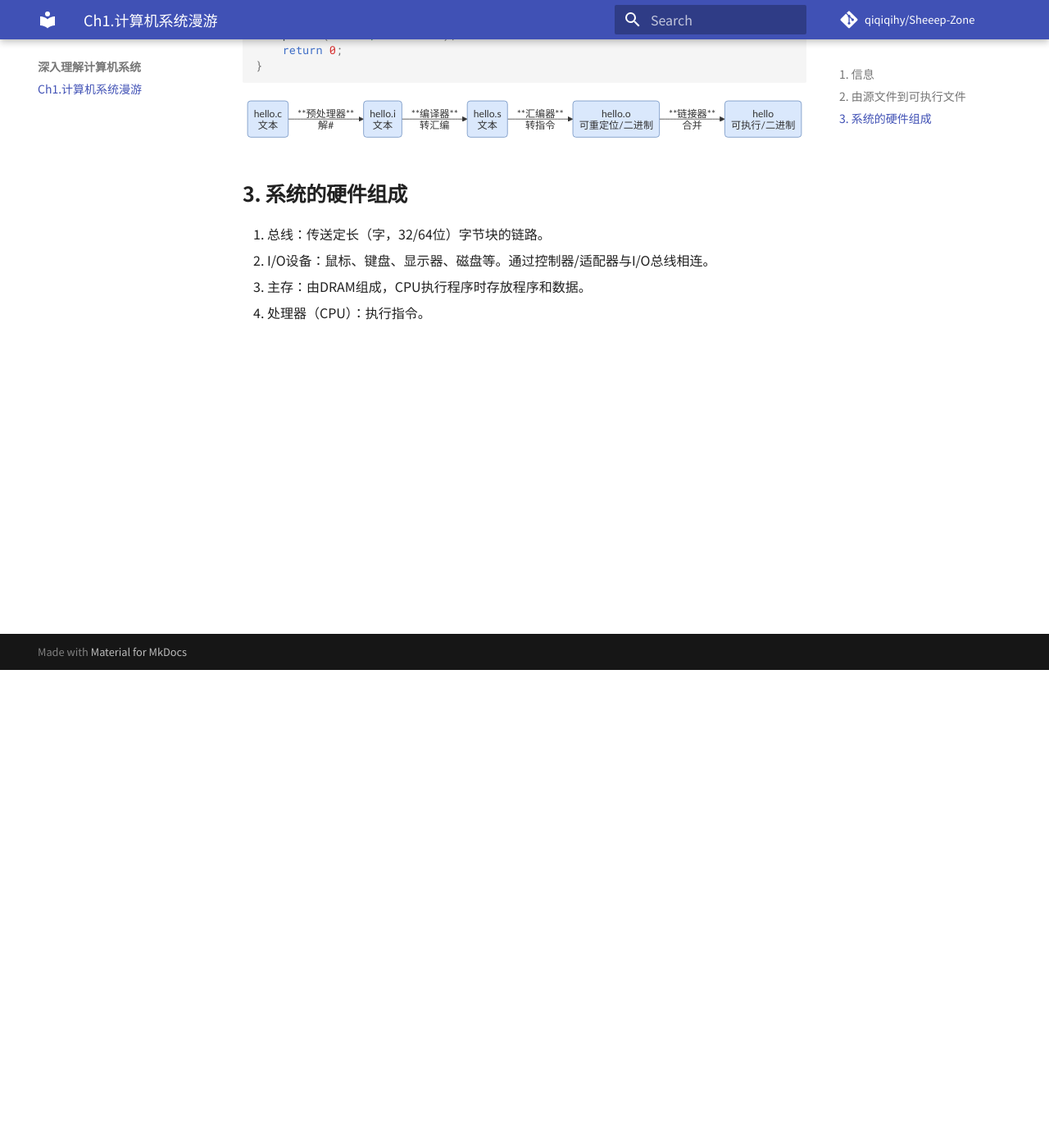
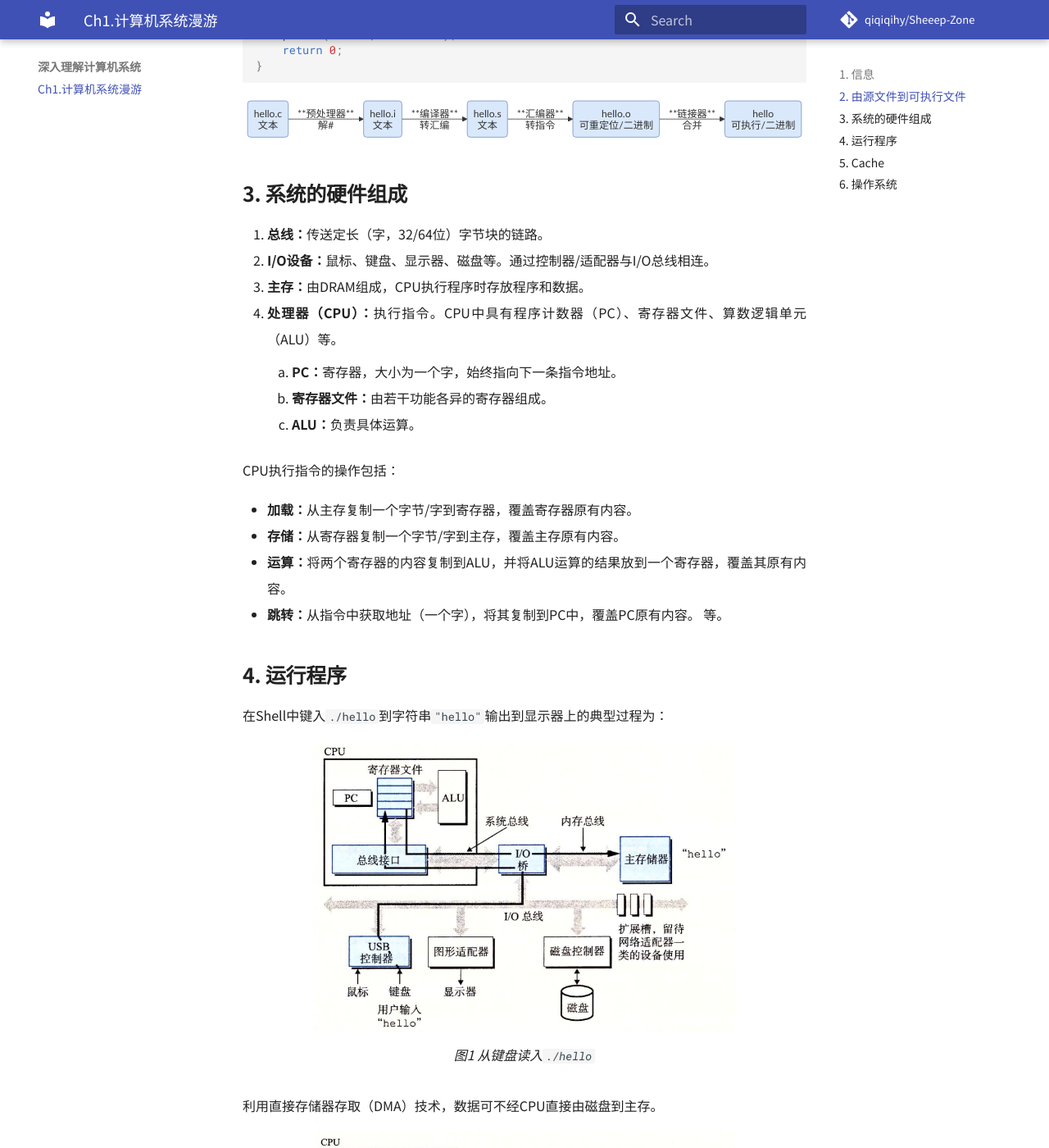
Before and after one commit to qiqiqihy/Sheeep-Zone, an MkDocs documentation site: the page built from docs/cs-ch1.md, in a window 1280 px wide and 1400 px high, scrolled down 583 px. Shown: the whole window at 82% size. Built offline with MkDocs 1.6.1 and Material for MkDocs 9.7.7, drawn with Linux system fonts in a browser that asks for light colours; comment, search, counter and statistics services are not loaded; some of the changed text lies outside the part shown.

Commit message:
docs: editing cs-ch1.md

```diff
--- a/docs/cs-ch1.md
+++ b/docs/cs-ch1.md
@@ -30,7 +30,49 @@ flowchart LR
 
 ## 3. 系统的硬件组成
 
-1. 总线：传送定长（字，32/64位）字节块的链路。
-2. I/O设备：鼠标、键盘、显示器、磁盘等。通过控制器/适配器与I/O总线相连。
-3. 主存：由DRAM组成，CPU执行程序时存放程序和数据。
-4. 处理器（CPU）：执行指令。
+1. **总线：**传送定长（字，32/64位）字节块的链路。
+2. **I/O设备：**鼠标、键盘、显示器、磁盘等。通过控制器/适配器与I/O总线相连。
+3. **主存：**由DRAM组成，CPU执行程序时存放程序和数据。
+4. **处理器（CPU）：**执行指令。CPU中具有程序计数器（PC）、寄存器文件、算数逻辑单元（ALU）等。
+    1. **PC：**寄存器，大小为一个字，始终指向下一条指令地址。
+    2. **寄存器文件：**由若干功能各异的寄存器组成。
+    3. **ALU：**负责具体运算。
+
+CPU执行指令的操作包括：
+
+- **加载：**从主存复制一个字节/字到寄存器，覆盖寄存器原有内容。
+- **存储：**从寄存器复制一个字节/字到主存，覆盖主存原有内容。
+- **运算：**将两个寄存器的内容复制到ALU，并将ALU运算的结果放到一个寄存器，覆盖其原有内容。
+- **跳转：**从指令中获取地址（一个字），将其复制到PC中，覆盖PC原有内容。
+等。
+
+## 4. 运行程序
+
+在Shell中键入`./hello`到字符串`"hello"`输出到显示器上的典型过程为：
+
+<figure id="run-hello-1" markdown="span">
+    ![fig-dog](images/run-hello-1.png){width="75%"}
+    <figcaption>从键盘读入`./hello`</figcaption>
+</figure>
+
+利用直接存储器存取（DMA）技术，数据可不经CPU直接由磁盘到主存。
+
+<figure id="run-hello-2" markdown="span">
+    ![fig-dog](images/run-hello-2.png){width="75%"}
+    <figcaption>可执行文件`hello`从磁盘加载到主存</figcaption>
+</figure>
+
+CPU执行`hello`程序中的指令，将字符串`"hello"`由主存复制到寄存器，再复制到显示器。
+
+<figure id="run-hello-3" markdown="span">
+    ![fig-dog](images/run-hello-3.png){width="75%"}
+    <figcaption>字符串`"hello"`输出到显示器</figcaption>
+</figure>
+
+## 5. Cache
+
+高速缓存存储器（Cache Memory，简称Cache），基于SRAM，访问速度快于主存（DRAM），常有多级（L1、L2…），可暂存CPU近期所需数据以提高性能。
+
+- **速度/价格：**寄存器 > L1(SRAM) > L2(SRAM) > … > 主存(DRAM) > 磁盘 > 远程存储
+
+## 6. 操作系统
```
Also changed, not shown: docs/images/run-hello-1.png (added), docs/images/run-hello-2.png (added), docs/images/run-hello-3.png (added).
